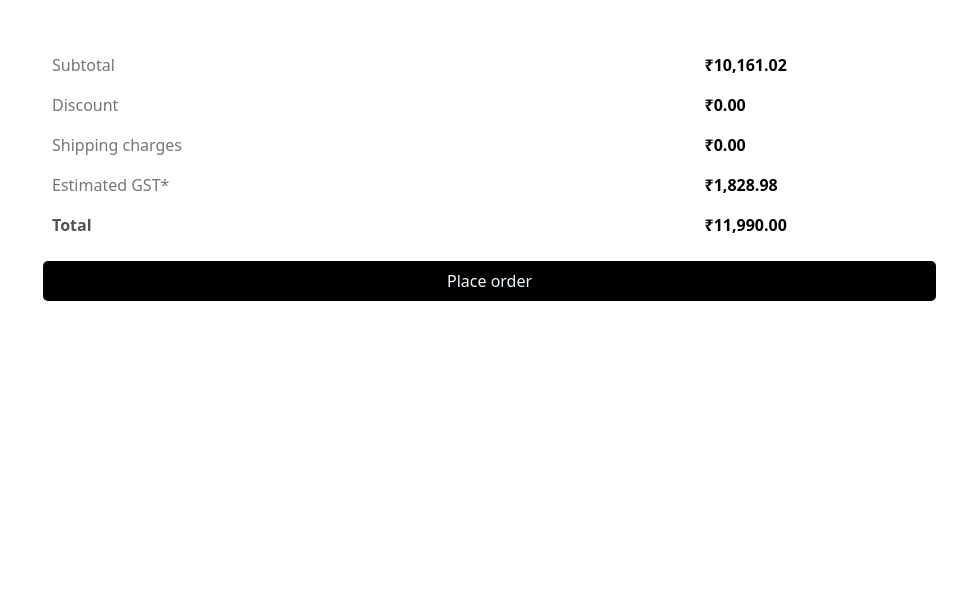
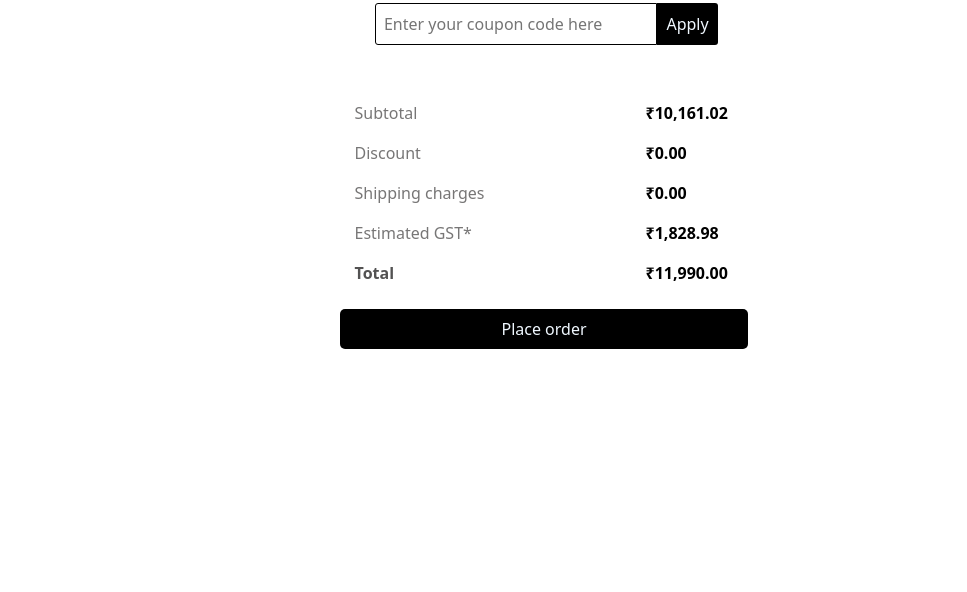
Before and after one commit to joisemp/shopping-cart-webdesign, a plain HTML site: page index.html in a window 1280 px wide. Shown: the part 208-800 px from the top of the page, without its empty margins (50-1017 px from the left). Drawn offline with nearby package versions, Linux system fonts and the light colour scheme.

Commit message:
Made some changes

```diff
--- a/style.scss
+++ b/style.scss
@@ -1,5 +1,9 @@
 body{
     margin-top: 10px;
+}
+
+.container{
+    max-width: 535px;
 }
 .label-1{
       display:flex;
```
Also changed, not shown: index.html (+1 -0 lines), style.css.
